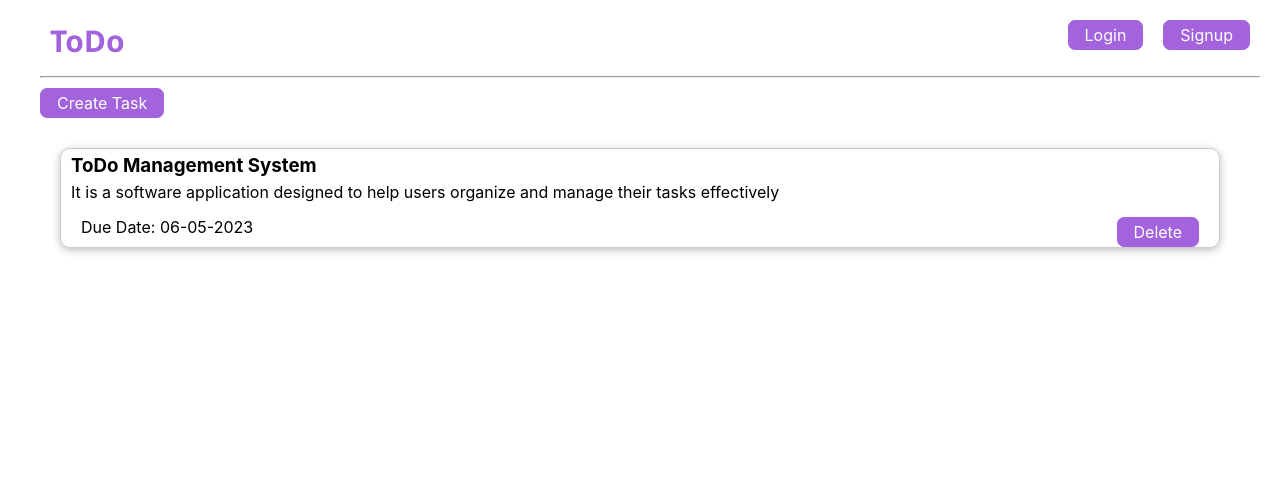
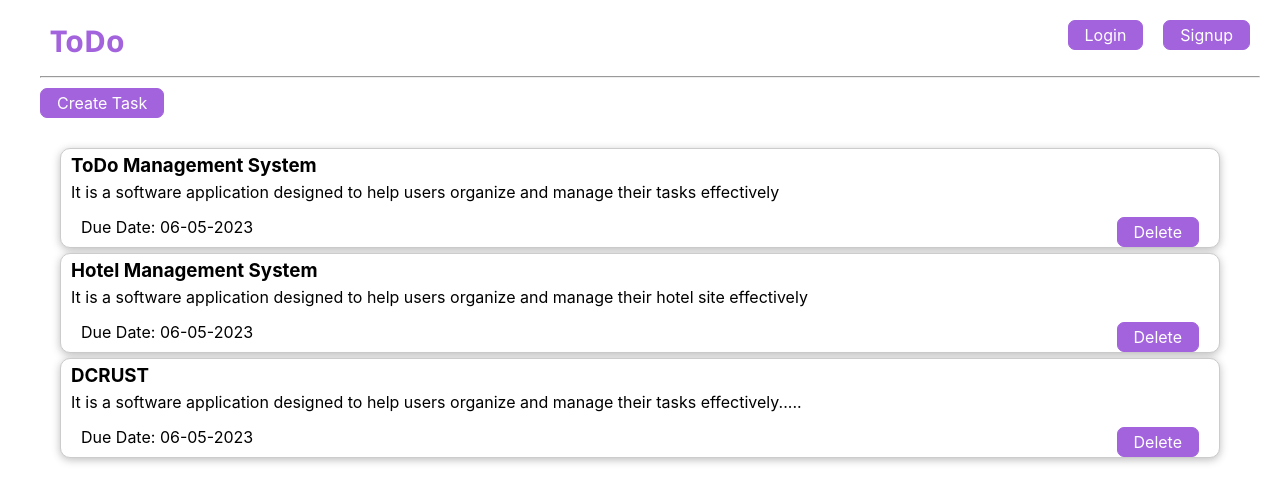
Before and after one commit to aashish-12/todo-management-system, a React (Create React App) app: page / in a window 1280 px wide. Shown: the top 502 px of the page. Built offline with nearby package versions, Linux system fonts and the light colour scheme.

Commit message:
final commit

```diff
--- a/src/App.js
+++ b/src/App.js
@@ -11,6 +11,22 @@ const tasks = [
     due_date: "06-05-2023",
     assignee: "developer",
   },
+  {
+    key: 11,
+    title: "Hotel Management System",
+    description:
+      "It is a software application designed to help users organize and manage their hotel site effectively",
+    due_date: "06-05-2023",
+    assignee: "software",
+  },
+  {
+    key: 10,
+    title: "DCRUST",
+    description:
+      "It is a software application designed to help users organize and manage their tasks effectively.....",
+    due_date: "06-05-2023",
+    assignee: "student",
+  },
 ]; //tasks of particular user
 function App() {
   return (
--- a/src/components/IndividualTask.js
+++ b/src/components/IndividualTask.js
@@ -14,7 +14,7 @@ const Task = (props) => {
         <p>Due Date: {props.due}</p>
       </div>
       <div className={`${classes.div} ${classes.button}`}>
-        <Button onClick={deleteHandler}>Delete</Button>
+        <Button className={classes.button} onClick={deleteHandler}>Delete</Button>
       </div>
     </Card>
   );
--- a/src/components/IndividualTask.module.css
+++ b/src/components/IndividualTask.module.css
@@ -3,4 +3,5 @@
 }
 .button{
     float: right;
+    margin-bottom: 10px;
 }
```
